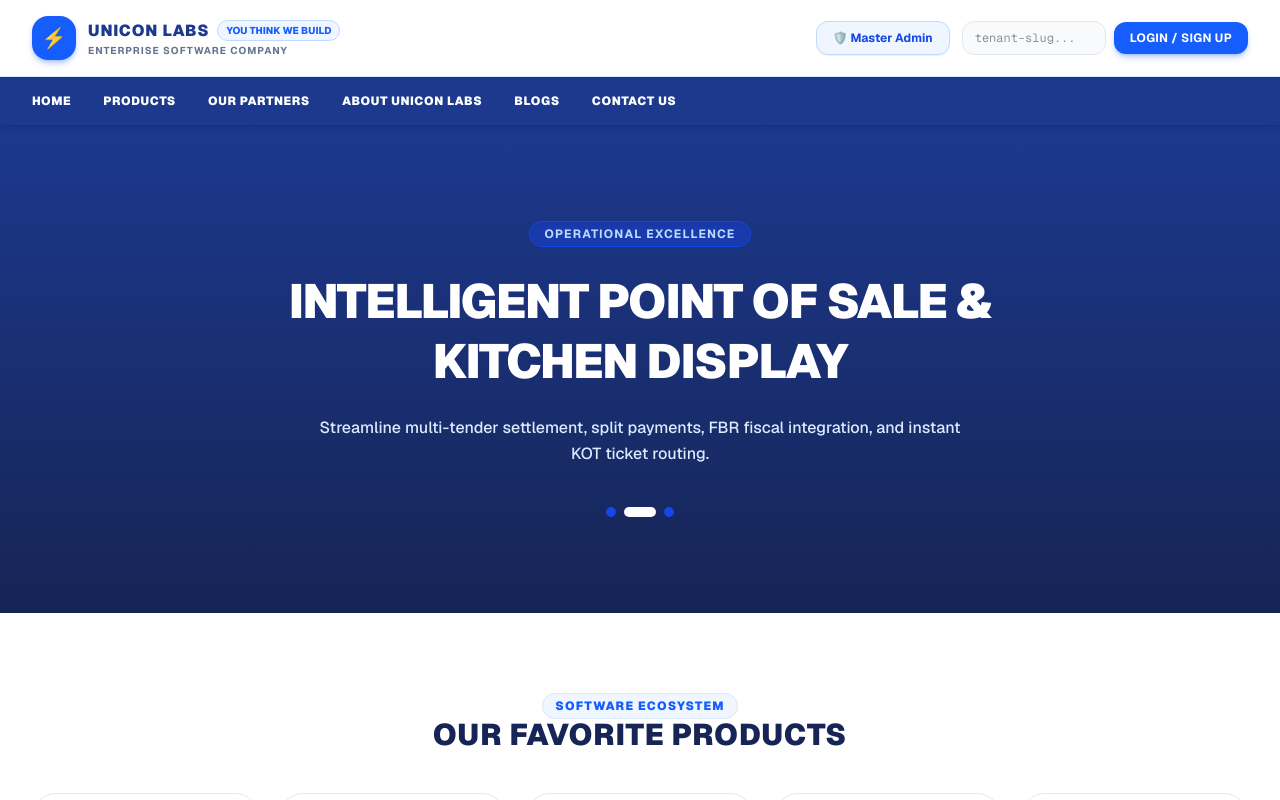
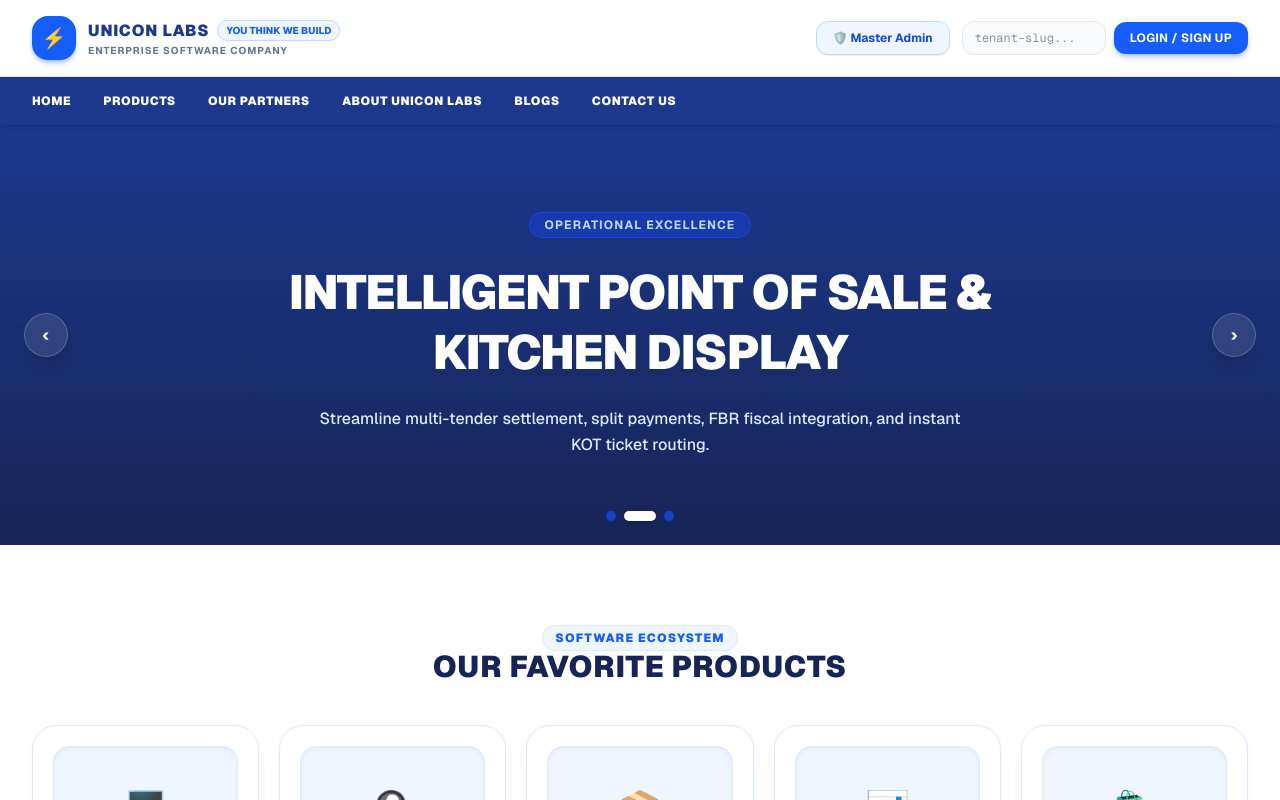
Before and after one commit to uniconlabs-pk/unicon-labs-business-os, a Next.js app: page / in a window 1280 px wide. Shown: the top 800 px of the page. Built offline with nearby package versions, Linux system fonts and the light colour scheme; no server answers; the database is empty.

Commit message:
feat: add hero banner custom image uploads, smooth sliding transitions, pause-on-hover, and manual arrows

```diff
--- a/app/master-admin/web-settings/page.tsx
+++ b/app/master-admin/web-settings/page.tsx
@@ -33,13 +33,14 @@
 
   const [heroSlideInterval, setHeroSlideInterval] = useState(4500)
   const [heroBanners, setHeroBanners] = useState([
-    { id: 1, title: 'POWERING AUTONOMOUS ENTERPRISE ECOSYSTEMS', subtitle: 'Next-generation multi-tenant Business OS designed for scale, speed, and real-time offline sync.', tag: 'FLAGSHIP PLATFORM' },
-    { id: 2, title: 'INTELLIGENT POINT OF SALE & KITCHEN DISPLAY', subtitle: 'Streamline multi-tender settlement, split payments, FBR fiscal integration, and instant KOT ticket routing.', tag: 'OPERATIONAL EXCELLENCE' },
-    { id: 3, title: 'REAL-TIME LOGISTICS & DISPATCH QUEUE', subtitle: 'Effortlessly manage delivery fleets, rider assignments, and automated customer notifications.', tag: 'SUPPLY CHAIN' },
+    { id: 1, title: 'POWERING AUTONOMOUS ENTERPRISE ECOSYSTEMS', subtitle: 'Next-generation multi-tenant Business OS designed for scale, speed, and real-time offline sync.', tag: 'FLAGSHIP PLATFORM', bgImage: '' },
+    { id: 2, title: 'INTELLIGENT POINT OF SALE & KITCHEN DISPLAY', subtitle: 'Streamline multi-tender settlement, split payments, FBR fiscal integration, and instant KOT ticket routing.', tag: 'OPERATIONAL EXCELLENCE', bgImage: '' },
+    { id: 3, title: 'REAL-TIME LOGISTICS & DISPATCH QUEUE', subtitle: 'Effortlessly manage delivery fleets, rider assignments, and automated customer notifications.', tag: 'SUPPLY CHAIN', bgImage: '' },
   ])
   const [newHeroTitle, setNewHeroTitle] = useState('')
   const [newHeroSubtitle, setNewHeroSubtitle] = useState('')
   const [newHeroTag, setNewHeroTag] = useState('')
+  const [newHeroImage, setNewHeroImage] = useState('')
 
   const [products, setProducts] = useState([
     { id: 1, name: 'Adaptive POS Terminal', desc: 'Feature-rich multi-surface touchscreen cash register and terminal engine.', image: '🖥️' },
@@ -122,6 +123,34 @@
     } else {
       alert('UNICON LABS website settings saved, published, and synced in real-time successfully!')
     }
+  }
+
+  const handleHeroImageUpload = (idx: number, e: React.ChangeEvent<HTMLInputElement>) => {
+    const file = e.target.files?.[0]
+    if (!file) return
+    const reader = new FileReader()
+    reader.onload = (uploadEvent) => {
+      const resultStr = uploadEvent.target?.result as string
+      if (resultStr) {
+        const updated = [...heroBanners]
+        updated[idx].bgImage = resultStr
+        setHeroBanners(updated)
+      }
+    }
+    reader.readAsDataURL(file)
+  }
+
+  const handleNewHeroImageUpload = (e: React.ChangeEvent<HTMLInputElement>) => {
+    const file = e.target.files?.[0]
+    if (!file) return
+    const reader = new FileReader()
+    reader.onload = (uploadEvent) => {
+      const resultStr = uploadEvent.target?.result as string
+      if (resultStr) {
+        setNewHeroImage(resultStr)
+      }
+    }
+    reader.readAsDataURL(file)
   }
 
   const navTabs = [
@@ -302,10 +331,10 @@
             </div>
           )}
 
-          {/* 3. HERO BANNERS SETTINGS */}
+          {/* 3. HERO BANNERS SETTINGS (Image Upload / URL + Timing) */}
           {activeTab === 'hero' && (
             <div className="bg-slate-900 border border-slate-800 rounded-2xl p-6 space-y-4 shadow-xl">
-              <h2 className="font-extrabold text-sm uppercase text-blue-400">Hero Banners & Sliding Timing</h2>
+              <h2 className="font-extrabold text-sm uppercase text-blue-400">Hero Banners, Visuals & Sliding Timing</h2>
               <div className="space-y-4 text-xs">
                 <div>
                   <label className="block text-slate-400 font-bold mb-1">Slide Transition Interval (Milliseconds)</label>
@@ -320,11 +349,14 @@
                 <div className="space-y-3 pt-2">
                   <span className="font-bold text-slate-300 block uppercase text-[11px]">Active Banners ({heroBanners.length}):</span>
                   {heroBanners.map((hb, idx) => (
-                    <div key={hb.id} className="bg-slate-950 border border-slate-800 p-3.5 rounded-xl space-y-2">
+                    <div key={hb.id} className="bg-slate-950 border border-slate-800 p-4 rounded-xl space-y-3">
                       <div className="flex justify-between items-center">
                         <span className="bg-blue-950 text-blue-300 px-2 py-0.5 rounded font-mono text-[10px] uppercase font-bold">{hb.tag}</span>
                         <button onClick={() => setHeroBanners(heroBanners.filter(b => b.id !== hb.id))} className="text-red-400 hover:text-red-300 font-bold cursor-pointer">Remove Banner</button>
                       </div>
+
+                      <div className="grid grid-cols-1 md:grid-cols-2 gap-3">
+                        <div className="space-y-2">
                           <input
                             type="text"
                             value={hb.title}
@@ -333,7 +365,8 @@
                               updated[idx].title = e.target.value
                               setHeroBanners(updated)
                             }}
-                        className="w-full bg-slate-900 border border-slate-700 px-3 py-1.5 rounded-lg text-white font-bold uppercase"
+                            className="w-full bg-slate-900 border border-slate-700 px-3 py-1.5 rounded-lg text-white font-bold uppercase text-xs"
+                            placeholder="Banner Title"
                           />
                           <textarea
                             rows={2}
@@ -343,8 +376,41 @@
                               updated[idx].subtitle = e.target.value
                               setHeroBanners(updated)
                             }}
-                        className="w-full bg-slate-900 border border-slate-700 px-3 py-1.5 rounded-lg text-slate-300 resize-none"
+                            className="w-full bg-slate-900 border border-slate-700 px-3 py-1.5 rounded-lg text-slate-300 resize-none text-xs"
+                            placeholder="Banner Subtitle"
                           />
+                        </div>
+
+                        <div className="space-y-2 bg-slate-900 p-3 rounded-lg border border-slate-800">
+                          <span className="font-bold text-slate-400 uppercase text-[10px] block">Banner Background Image</span>
+                          <div className="flex items-center space-x-2">
+                            {hb.bgImage ? (
+                              <div className="w-12 h-10 bg-slate-950 rounded border border-slate-700 overflow-hidden shrink-0 flex items-center justify-center">
+                                <img src={hb.bgImage} alt="" className="w-full h-full object-cover" />
+                              </div>
+                            ) : (
+                              <div className="w-12 h-10 bg-slate-950 rounded border border-slate-700 flex items-center justify-center text-xs text-slate-500">None</div>
+                            )}
+                            <input
+                              type="file"
+                              accept="image/*"
+                              onChange={e => handleHeroImageUpload(idx, e)}
+                              className="w-full text-[10px] text-slate-400 file:mr-2 file:py-1 file:px-2 file:rounded file:border-0 file:text-[10px] file:font-bold file:bg-blue-600 file:text-white cursor-pointer"
+                            />
+                          </div>
+                          <input
+                            type="text"
+                            placeholder="Or paste image URL..."
+                            value={hb.bgImage || ''}
+                            onChange={e => {
+                              const updated = [...heroBanners]
+                              updated[idx].bgImage = e.target.value
+                              setHeroBanners(updated)
+                            }}
+                            className="w-full bg-slate-950 border border-slate-800 px-2 py-1 rounded text-[11px] font-mono text-slate-300"
+                          />
+                        </div>
+                      </div>
                     </div>
                   ))}
                 </div>
@@ -354,13 +420,21 @@
                   <input type="text" placeholder="Banner Title..." value={newHeroTitle} onChange={e => setNewHeroTitle(e.target.value)} className="w-full bg-slate-900 border border-slate-700 px-3 py-2 text-white" />
                   <input type="text" placeholder="Banner Subtitle..." value={newHeroSubtitle} onChange={e => setNewHeroSubtitle(e.target.value)} className="w-full bg-slate-900 border border-slate-700 px-3 py-2 text-white" />
                   <input type="text" placeholder="Badge Tag (e.g. INNOVATION)" value={newHeroTag} onChange={e => setNewHeroTag(e.target.value)} className="w-full bg-slate-900 border border-slate-700 px-3 py-2 text-white" />
+
+                  <div className="space-y-1">
+                    <label className="block text-[10px] font-bold text-slate-400 uppercase">Banner Image (Upload or URL)</label>
+                    <input type="file" accept="image/*" onChange={handleNewHeroImageUpload} className="w-full text-[10px] text-slate-400 file:mr-2 file:py-1 file:px-2 file:rounded file:border-0 file:text-[10px] file:font-bold file:bg-blue-600 file:text-white cursor-pointer" />
+                    <input type="text" placeholder="Or paste image URL..." value={newHeroImage} onChange={e => setNewHeroImage(e.target.value)} className="w-full bg-slate-900 border border-slate-700 px-3 py-1.5 text-xs font-mono text-white" />
+                  </div>
+
                   <button
                     onClick={() => {
                       if (!newHeroTitle.trim()) return
-                      setHeroBanners([...heroBanners, { id: Date.now(), title: newHeroTitle.trim(), subtitle: newHeroSubtitle.trim(), tag: newHeroTag.trim() || 'FEATURED' }])
+                      setHeroBanners([...heroBanners, { id: Date.now(), title: newHeroTitle.trim(), subtitle: newHeroSubtitle.trim(), tag: newHeroTag.trim() || 'FEATURED', bgImage: newHeroImage.trim() }])
                       setNewHeroTitle('')
                       setNewHeroSubtitle('')
                       setNewHeroTag('')
+                      setNewHeroImage('')
                     }}
                     className="px-4 py-2 bg-blue-600 hover:bg-blue-500 text-white font-bold rounded-xl cursor-pointer"
                   >
--- a/app/page.tsx
+++ b/app/page.tsx
@@ -12,6 +12,7 @@
   const router = useRouter()
   const [clientSlugInput, setClientSlugInput] = useState('')
   const [activeHeroSlide, setActiveHeroSlide] = useState(0)
+  const [isPaused, setIsPaused] = useState(false)
 
   // Dynamic Content State loaded from Supabase
   const [headerBrand, setHeaderBrand] = useState('UNICON LABS')
@@ -27,9 +28,9 @@
   ])
   const [heroSlideInterval, setHeroSlideInterval] = useState(4500)
   const [heroBanners, setHeroBanners] = useState([
-    { id: 1, title: 'POWERING AUTONOMOUS ENTERPRISE ECOSYSTEMS', subtitle: 'Next-generation multi-tenant Business OS designed for scale, speed, and real-time offline sync.', tag: 'FLAGSHIP PLATFORM' },
-    { id: 2, title: 'INTELLIGENT POINT OF SALE & KITCHEN DISPLAY', subtitle: 'Streamline multi-tender settlement, split payments, FBR fiscal integration, and instant KOT ticket routing.', tag: 'OPERATIONAL EXCELLENCE' },
-    { id: 3, title: 'REAL-TIME LOGISTICS & DISPATCH QUEUE', subtitle: 'Effortlessly manage delivery fleets, rider assignments, and automated customer notifications.', tag: 'SUPPLY CHAIN' },
+    { id: 1, title: 'POWERING AUTONOMOUS ENTERPRISE ECOSYSTEMS', subtitle: 'Next-generation multi-tenant Business OS designed for scale, speed, and real-time offline sync.', tag: 'FLAGSHIP PLATFORM', bgImage: '' },
+    { id: 2, title: 'INTELLIGENT POINT OF SALE & KITCHEN DISPLAY', subtitle: 'Streamline multi-tender settlement, split payments, FBR fiscal integration, and instant KOT ticket routing.', tag: 'OPERATIONAL EXCELLENCE', bgImage: '' },
+    { id: 3, title: 'REAL-TIME LOGISTICS & DISPATCH QUEUE', subtitle: 'Effortlessly manage delivery fleets, rider assignments, and automated customer notifications.', tag: 'SUPPLY CHAIN', bgImage: '' },
   ])
   const [products, setProducts] = useState([
     { id: 1, name: 'Adaptive POS Terminal', desc: 'Feature-rich multi-surface touchscreen cash register and terminal engine.', image: '🖥️' },
@@ -95,14 +96,22 @@
     if (s.footerHQ) setFooterHQ(s.footerHQ)
   }
 
-  // Auto-slide hero banners based on dynamic interval
+  // Auto-slide hero banners with pause support
   useEffect(() => {
-    if (heroBanners.length === 0) return
+    if (heroBanners.length === 0 || isPaused) return
     const timer = setInterval(() => {
       setActiveHeroSlide(prev => (prev + 1) % heroBanners.length)
     }, heroSlideInterval || 4500)
     return () => clearInterval(timer)
-  }, [heroBanners.length, heroSlideInterval])
+  }, [heroBanners.length, heroSlideInterval, isPaused])
+
+  const handleNextSlide = () => {
+    setActiveHeroSlide(prev => (prev + 1) % heroBanners.length)
+  }
+
+  const handlePrevSlide = () => {
+    setActiveHeroSlide(prev => (prev - 1 + heroBanners.length) % heroBanners.length)
+  }
 
   const handleClientLogin = (e: React.FormEvent) => {
     e.preventDefault()
@@ -112,8 +121,6 @@
     }
     router.push(`/${clientSlugInput.trim().toLowerCase()}/pos`)
   }
-
-  const currentSlide = heroBanners[activeHeroSlide] || heroBanners[0]
 
   return (
     <div className="min-h-screen bg-white text-slate-800 flex flex-col font-sans select-none">
@@ -173,32 +180,76 @@
         </div>
       </nav>
 
-      {/* 3. HERO BANNER SECTION (Sliding Banners) */}
-      <section id="home" className="bg-gradient-to-b from-blue-900 to-blue-950 text-white px-8 py-24 relative overflow-hidden">
-        <div className="max-w-5xl mx-auto text-center space-y-6 relative z-10 min-h-[220px] flex flex-col justify-center items-center">
-          {currentSlide?.tag && (
+      {/* 3. HERO BANNER SECTION (Smooth Sliding / Diffusion with Manual Arrows & Pause) */}
+      <section
+        id="home"
+        onMouseEnter={() => setIsPaused(true)}
+        onMouseLeave={() => setIsPaused(false)}
+        className="bg-gradient-to-b from-blue-900 to-blue-950 text-white px-8 py-24 relative overflow-hidden min-h-[420px] flex items-center justify-center"
+      >
+        {/* Render Carousel Slides with Smooth Sliding & Diffusion Animation */}
+        <div className="absolute inset-0 w-full h-full flex items-center justify-center">
+          {heroBanners.map((hb, idx) => {
+            const isActive = idx === activeHeroSlide
+            return (
+              <div
+                key={hb.id || idx}
+                className={`absolute inset-0 w-full h-full flex items-center justify-center px-8 transition-all duration-700 ease-in-out ${
+                  isActive
+                    ? 'opacity-100 translate-x-0 scale-100 filter blur-0 pointer-events-auto'
+                    : 'opacity-0 translate-x-20 scale-95 filter blur-sm pointer-events-none'
+                }`}
+                style={{
+                  backgroundImage: hb.bgImage ? `linear-gradient(rgba(15, 23, 42, 0.82), rgba(15, 23, 42, 0.88)), url('${hb.bgImage}')` : 'none',
+                  backgroundSize: 'cover',
+                  backgroundPosition: 'center'
+                }}
+              >
+                <div className="max-w-5xl mx-auto text-center space-y-6 relative z-10">
+                  {hb.tag && (
                     <div className="inline-block bg-blue-800/80 text-blue-200 border border-blue-700 px-3.5 py-1 rounded-full text-xs font-bold uppercase tracking-widest shadow-inner">
-              {currentSlide.tag}
+                      {hb.tag}
                     </div>
                   )}
 
-          <h1 className="text-3xl md:text-5xl font-black tracking-tight uppercase leading-tight max-w-4xl">
-            {currentSlide?.title}
+                  <h1 className="text-3xl md:text-5xl font-black tracking-tight uppercase leading-tight max-w-4xl mx-auto">
+                    {hb.title}
                   </h1>
 
                   <p className="text-blue-100 max-w-2xl mx-auto text-sm md:text-base font-medium leading-relaxed">
-            {currentSlide?.subtitle}
+                    {hb.subtitle}
                   </p>
+                </div>
+              </div>
+            )
+          })}
+        </div>
 
-          <div className="flex justify-center space-x-2 pt-4">
+        {/* Manual Navigation Arrows */}
+        <button
+          onClick={handlePrevSlide}
+          className="absolute left-6 top-1/2 -translate-y-1/2 z-30 w-11 h-11 bg-white/10 hover:bg-white/25 backdrop-blur-md rounded-full flex items-center justify-center text-white text-lg font-bold transition shadow-lg cursor-pointer border border-white/20"
+          title="Previous Banner"
+        >
+          ‹
+        </button>
+        <button
+          onClick={handleNextSlide}
+          className="absolute right-6 top-1/2 -translate-y-1/2 z-30 w-11 h-11 bg-white/10 hover:bg-white/25 backdrop-blur-md rounded-full flex items-center justify-center text-white text-lg font-bold transition shadow-lg cursor-pointer border border-white/20"
+          title="Next Banner"
+        >
+          ›
+        </button>
+
+        {/* Slide Indicators / Dots */}
+        <div className="absolute bottom-6 left-0 right-0 z-30 flex justify-center space-x-2">
           {heroBanners.map((_, idx) => (
             <button
               key={idx}
               onClick={() => setActiveHeroSlide(idx)}
-                className={`h-2.5 rounded-full transition-all cursor-pointer ${activeHeroSlide === idx ? 'w-8 bg-white' : 'w-2.5 bg-blue-700'}`}
+              className={`h-2.5 rounded-full transition-all cursor-pointer ${activeHeroSlide === idx ? 'w-8 bg-white shadow' : 'w-2.5 bg-blue-700/80'}`}
             />
           ))}
-          </div>
         </div>
       </section>
 
```
Lines whose indentation alone changed are shown as unchanged.
